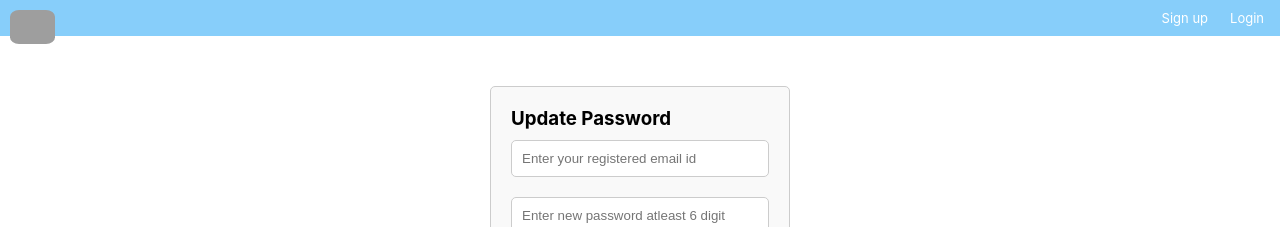
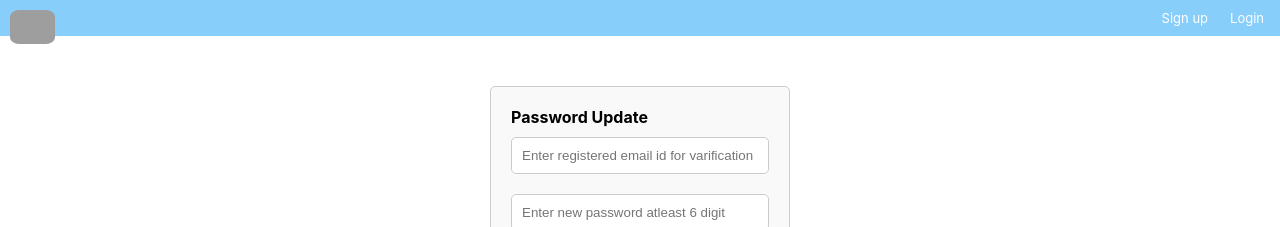
Before and after one commit to sjana98/e-dashboard-react-frontend, a React (Create React App) app: page /password_update in a window 1280 px wide. Shown: the top 227 px of the page. Built offline with nearby package versions, Linux system fonts and the light colour scheme; grey boxes are pictures that could not be loaded; the HTML template or start-up script is replaced by a standard one.

Commit message:
password update API integration

```diff
--- a/src/components/PasswordChange.jsx
+++ b/src/components/PasswordChange.jsx
@@ -16,9 +16,7 @@ function PasswordChange() {
         if (!email || !password) {
             setErrorMsg(true);
             return false;
-        } else {
-            setConfirmMsg(true);
-        }
+        };
         try {
 
             // api integration
@@ -36,11 +34,10 @@ function PasswordChange() {
                 setConfirmMsg(true);
                 alert("Successfully update your password");
                 navigate("/login");
-            } else {
-                alert("Please use enter your registered email id for varification!!");
             };
 
         } catch (error) {
+            alert("Please enter your registered email id for varification!!");
             console.error(error);
         };
     };
@@ -48,15 +45,15 @@ function PasswordChange() {
     return (
         <>
             <div className="Form-Container">
-                <h3>Update Password</h3>
-                <input type="email" className='inputField' placeholder='Enter your registered email id' value={email} onChange={(e) => setEmail(e.target.value)} />
+                <h4>Password Update</h4>
+                <input type="email" className='inputField' placeholder='Enter registered email id for varification' value={email} onChange={(e) => setEmail(e.target.value)} />
                 {errorMsg && !email && <span className='validationText'>Enter your registered email id!!</span>}
-                {/* {invalidMsg && <span className='conformationText'>This .</span>} */}
 
                 <input type="password" className='inputField' placeholder='Enter new password atleast 6 digit' value={password} onChange={(e) => setPassword(e.target.value)} />
                 {errorMsg && !password && <span className='validationText'>Enter new password!!</span>}
 
                 <button type='submit' onClick={handleUpdate}>Update</button>
+
                 {confirmMsg && <span className='conformationText'>Successfully update your password.</span>}
             </div>
         </>
```
